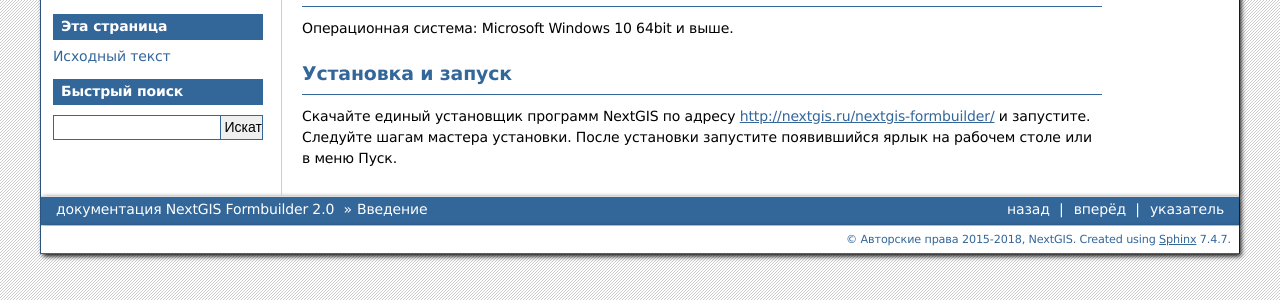
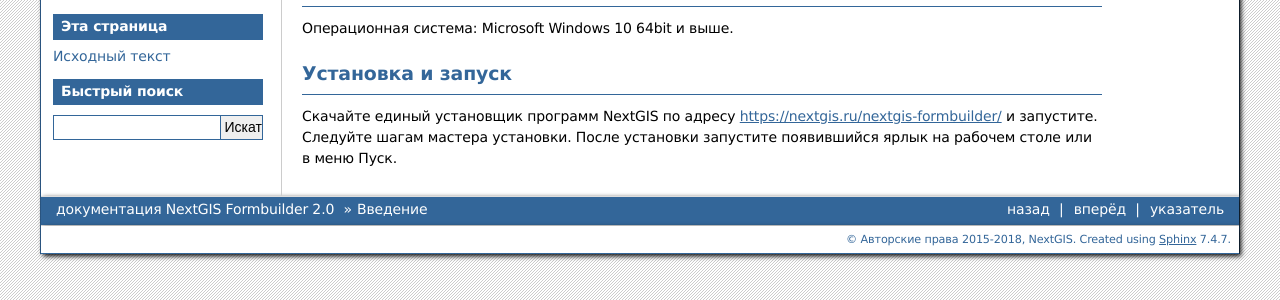
Before and after one commit to nextgis/docs_formbuilder, a Sphinx documentation site: the page built from source/intro.rst, in a window 1280 px wide. Shown: the part 358-658 px from the top of the page. Built offline with Sphinx 7.4.7, drawn with Linux system fonts in a browser that asks for light colours; formulas are drawn with MathJax 3; some of the changed lines change nothing that is shown.

Commit message:
Update intro.rst

```diff
--- a/source/intro.rst
+++ b/source/intro.rst
@@ -25,7 +25,7 @@
 
 .. only:: latex
 
-   Программа распространяется под лицензией `GPL v.2 <http://docs.nextgis.ru/docs_ngmanager/source/appendix.html#ngm-gplv2>`_.
+   Программа распространяется под лицензией `GPL v.2 <https://docs.nextgis.ru/docs_ngmanager/source/appendix.html#ngm-gplv2>`_.
 
 
 Рекомендуемые параметры системы
@@ -38,4 +38,4 @@
 Установка и запуск
 ------------------
 
-Скачайте единый установщик программ NextGIS по адресу http://nextgis.ru/nextgis-formbuilder/ и запустите. Следуйте шагам мастера установки. После установки запустите появившийся ярлык на рабочем столе или в меню Пуск.
+Скачайте единый установщик программ NextGIS по адресу https://nextgis.ru/nextgis-formbuilder/ и запустите. Следуйте шагам мастера установки. После установки запустите появившийся ярлык на рабочем столе или в меню Пуск.
```
